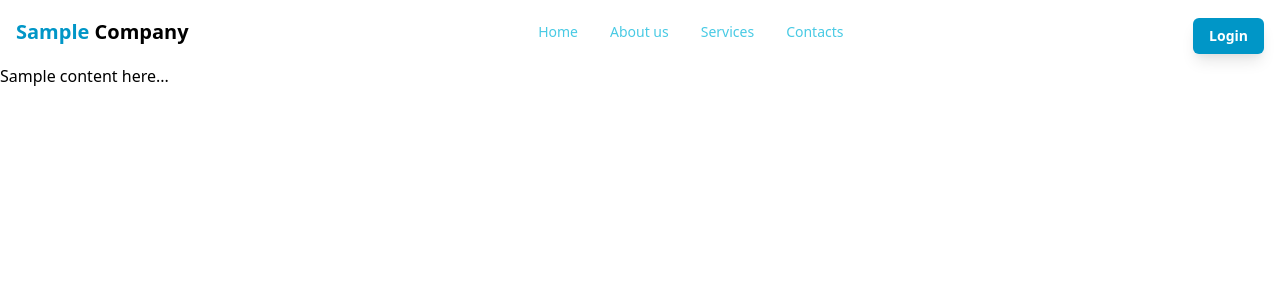
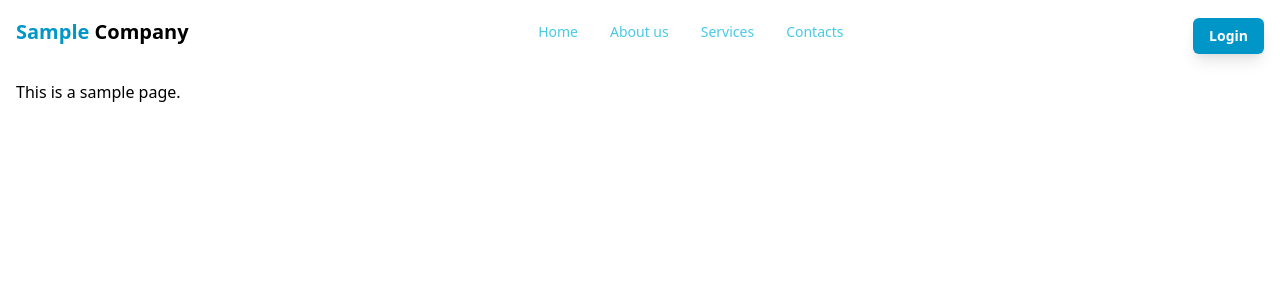
Before and after one commit to malwaremanu/nuxt.bhumimines, a Nuxt app: page / in a window 1280 px wide. Shown: the top 300 px of the page. Built offline with nearby package versions, Linux system fonts and the light colour scheme.

Commit message:
sample updated to check dns propogation

```diff
--- a/pages/index.vue
+++ b/pages/index.vue
@@ -1,8 +1,8 @@
 <template>
   <div>
     <NavBar />
-    <div class="bg-bhumi-50 h-screen">
-      Sample content here...
+    <div class="bg-bhumi-50 h-screen p-4">
+      This is a sample page.
     </div>
   </div>
 </template>
```
